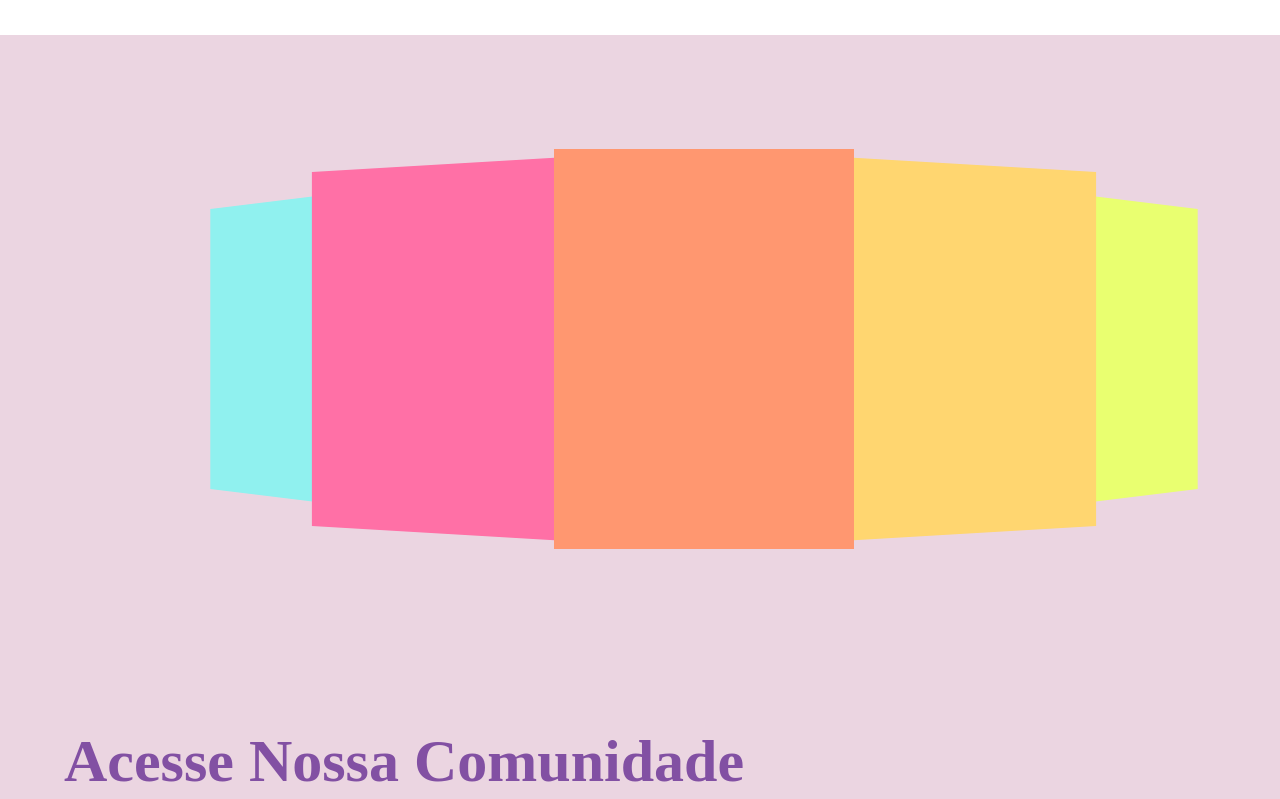
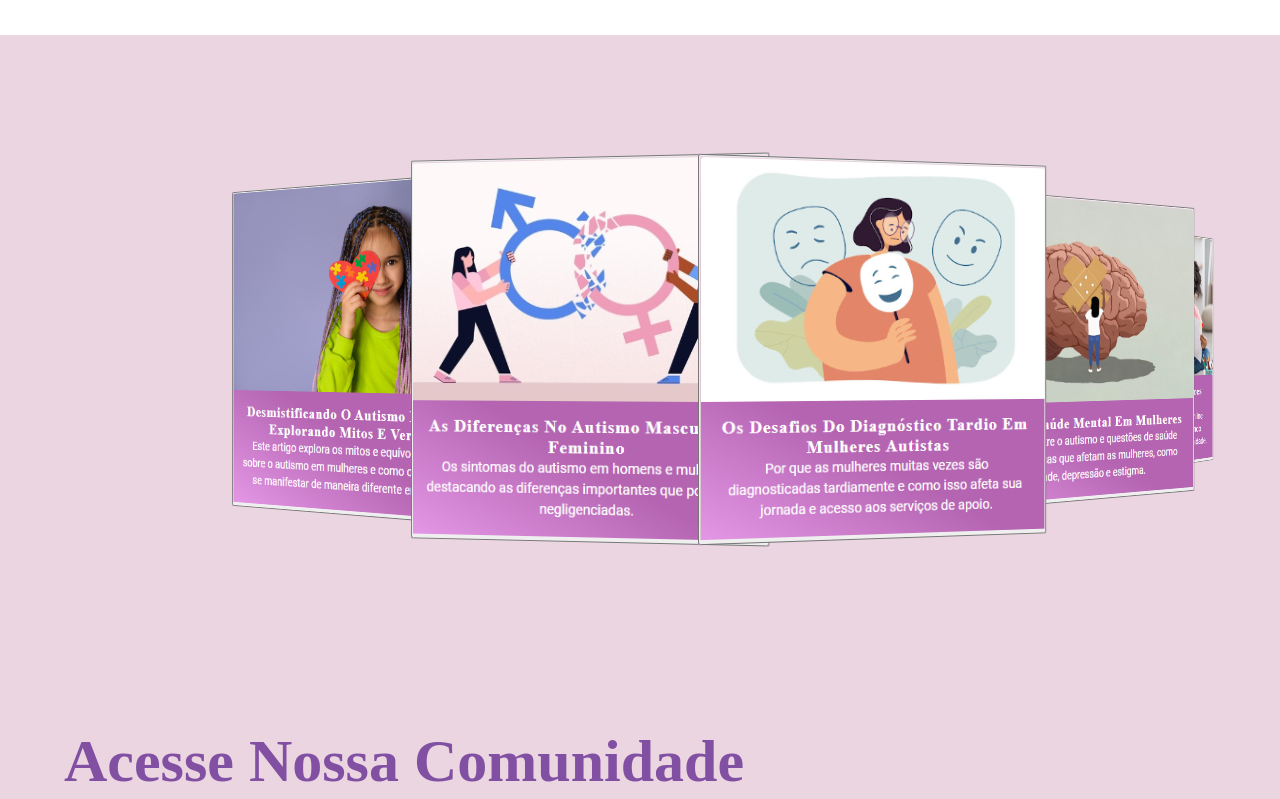
Before and after one commit to naneee1111/TCC, a plain HTML site: page update pagina principal/index.html in a window 1280 px wide. Shown: the part 581-1380 px from the top of the page. Drawn offline with Linux system fonts and the light colour scheme.

Commit message:
26/06/2024

```diff
--- a/update pagina principal/css/carousel.css
+++ b/update pagina principal/css/carousel.css
@@ -27,44 +27,47 @@ main#carousel {
 
 div.item {
     position: absolute;
-    width: 300px;
-    height: 400px;
+
     background-color: coral;
     --r: calc(var(--position) - var(--offset));
     --abs: max(calc(var(--r) * -1), var(--r));
-    transition: all 0.25s linear;
+    transition: all 0.50s linear;
     transform: rotateY(calc(-10deg * var(--r))) translateX(calc(-300px * var(--r)));
     z-index: calc((var(--position) - var(--abs)));
+
 }
 
 div.item:nth-of-type(1) {
     --offset: 1;
-    background-color: #90f1ef;
+    background-color: #c996d6;
+    ;
 }
 
 div.item:nth-of-type(2) {
     --offset: 2;
-    background-color: #ff70a6;
+    background-color: #c996d6;
+    ;
 }
 
 div.item:nth-of-type(3) {
     --offset: 3;
-    background-color: #ff9770;
+    background-color: #c996d6;
+    ;
 }
 
 div.item:nth-of-type(4) {
     --offset: 4;
-    background-color: #ffd670;
+    background-color: #c996d6;
 }
 
 div.item:nth-of-type(5) {
     --offset: 5;
-    background-color: #e9ff70;
+    background-color: #c996d6;
 }
 
 main#carousel {
     /*   --position: 3; */
-    animation-duration: 10s;
+    animation-duration: 15s;
     animation-name: loop;
     animation-iteration-count: infinite;
     animation-direction: alternate;
--- a/update pagina principal/css/estilo.css
+++ b/update pagina principal/css/estilo.css
@@ -68,7 +68,7 @@ body {
     flex-flow: row wrap;
     justify-content: center;
     align-items: center;
-    background:   rgb(235, 213, 225);
+    background: rgb(235, 213, 225);
     padding-top: 100px;
 }
 
@@ -131,11 +131,12 @@ section h2 {
     color: black;
 }
 
-.quemsomos{
-    background-color: #e2c2f1;;
+.quemsomos {
+    background-color: #e2c2f1;
+    ;
 }
 
-.quemsomos h2{
+.quemsomos h2 {
 
     width: 100%;
     font-size: 60px;
@@ -143,7 +144,7 @@ section h2 {
     font-weight: bold;
     color: #8250a3;
     text-align: right;
-    margin-left:-210px;
+    margin-left: -210px;
 
 }
 
@@ -155,8 +156,9 @@ section h2 {
 .img-sobrenos {
     width: 50%;
     height: 50%;
-    float:left;
-    margin-top: -90px; /* ajustar a imagem 20px para cima */
+    float: left;
+    margin-top: -200px;
+    /* ajustar a imagem 20px para cima */
     margin-bottom: 20px;
     margin-left: -200px;
 }
@@ -177,10 +179,6 @@ section h2 {
     text-align: left;
     color: black;
 
-}
-
-.comunidade{
-    height: 550px;
 }
 
 .img-comu {
@@ -206,7 +204,7 @@ section h2 {
 .btn:link,
 .btn:visited {
     font-size: 20px;
-       font-family: 'Roboto', sans-serif ;
+    font-family: 'Roboto', sans-serif;
     text-decoration: none;
     padding: 25px 60px;
     display: inline-block;
--- a/update pagina principal/index.html
+++ b/update pagina principal/index.html
@@ -54,13 +54,19 @@
     <br><br>
 
     <section class="carrossel">
+
         <body id="carousel-body">
             <main id="carousel">
-                    <div class="item"></div>
-                    <div class="item"></div>
-                    <div class="item"></div>
-                    <div class="item"></div>
-                    <div class="item"></div>
+                <div class="item"><a href="texto1.html"><button class="btn card_btn"><img src="img/carrossel1.png"
+                                alt=""></button></a></div>
+                <div class="item"><a href="texto2.html"><button class="btn card_btn"><img src="img/carrossel2.png"
+                                alt=""></button></a></div>
+                <div class="item"><a href="texto3.html"><button class="btn card_btn"><img src="img/carrossel3.png"
+                                alt=""></button></a></div>
+                <div class="item"><a href="texto4.html"><button class="btn card_btn"><img src="img/carrossel5.png"
+                                alt=""></button></a></div>
+                <div class="item"><a href="texto6.html"><button class="btn card_btn"><img src="img/carrossel4.png"
+                                alt=""></button></a></div>
             </main>
         </body>
 
@@ -70,10 +76,12 @@
     <section class="comunidade">
         <h2>Acesse Nossa Comunidade</h2>
         <br><br>
-            <p style="font-size: 20px;">Explore conosco o mundo do autismo em mulheres. Descubra histórias, recursos e conexões valiosas em nossa comunidade dedicada. Para se juntar a nós, clique no botão abaixo. Esperamos vê-lo por lá!</p>
+        <p style="font-size: 20px;">Explore conosco o mundo do autismo em mulheres. Descubra histórias, recursos e
+            conexões valiosas em nossa comunidade dedicada. Para se juntar a nós, clique no botão abaixo. Esperamos
+            vê-lo por lá!</p>
 
         <div class="img-comu">
-                <img src="img/comu.png" style="max-width: 70%; float: left;"  >
+            <img src="img/comu.png" style="max-width: 70%; float: left;">
         </div>
 
         <div class="btn-comunidade">
@@ -92,7 +100,8 @@
         <p style="font-size: 20px;"> Somos um grupo de estudantes do Curso Técnico em Informática no Cedup
             nosso blog tem o objetivo de aumentar a conscientização sobre o autismo em mulheres.</p>
         <br>
-               <p style="font-size: 20px;">Destacamos a falta de compreensão e representação adequada das mulheres no espectro autista,
+        <p style="font-size: 20px;">Destacamos a falta de compreensão e representação adequada das mulheres no espectro
+            autista,
             o que pode levar a diagnósticos tardios e falta de apoio.</p>
         <br>
         <p style="font-size: 20px;">O blog busca ampliar a discussão sobre
```
Also changed, not shown: update pagina principal/img/carrossel1.png (added), update pagina principal/img/carrossel2.png (added), update pagina principal/img/carrossel3.png (added), update pagina principal/img/carrossel4.png (added), update pagina principal/img/carrossel5.png (added). Lines whose indentation alone changed are shown as unchanged.
